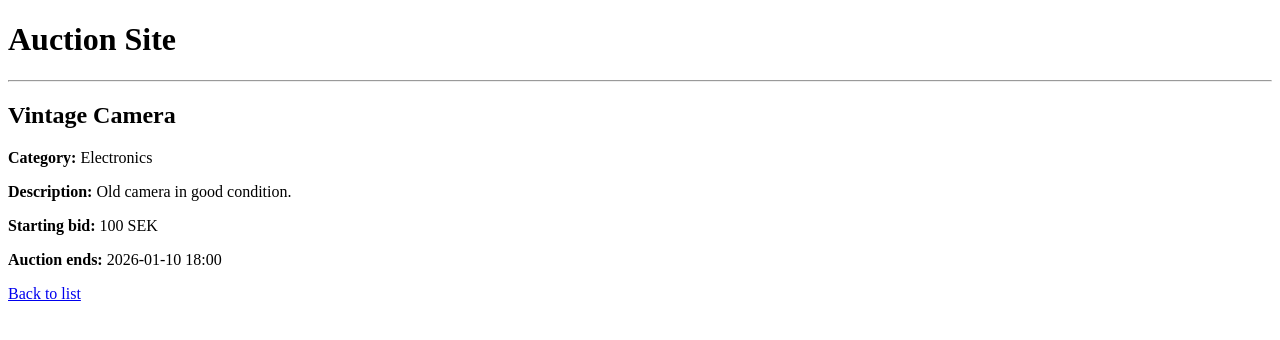
After one commit to Sam-Razavi/auction-site, a Flask app: page /auctions/1 in a window 1280 px wide. The commit adds this page. Shown: the top 340 px of the page. Run offline with Flask 3, Linux system fonts and the light colour scheme.

Commit message:
Add auction detail page

```diff
--- a/app/auctions/routes.py
+++ b/app/auctions/routes.py
@@ -1,23 +1,39 @@
-from flask import render_template
+from flask import render_template, abort
 from app.auctions import auctions_bp
+
+# Dummy data for now (later: SQLite)
+AUCTIONS = [
+    {
+        "id": 1,
+        "title": "Vintage Camera",
+        "category": "Electronics",
+        "description": "Old camera in good condition.",
+        "starting_bid": 100,
+        "end_datetime": "2026-01-10 18:00",
+    },
+    {
+        "id": 2,
+        "title": "Coffee Table",
+        "category": "Home",
+        "description": "Wooden coffee table. Some small scratches.",
+        "starting_bid": 200,
+        "end_datetime": "2026-01-08 12:00",
+    },
+]
 
 @auctions_bp.route("/")
 def auction_list():
-    auctions = [
-        {
-            "id": 1,
-            "title": "Vintage Camera",
-            "category": "Electronics",
-            "starting_bid": 100,
-            "end_datetime": "2026-01-10 18:00",
-        },
-        {
-            "id": 2,
-            "title": "Coffee Table",
-            "category": "Home",
-            "starting_bid": 200,
-            "end_datetime": "2026-01-08 12:00",
-        },
-    ]
+    return render_template("auctions/list.html", auctions=AUCTIONS)
 
-    return render_template("auctions/list.html", auctions=auctions)
+@auctions_bp.route("/auctions/<int:auction_id>")
+def auction_detail(auction_id):
+    auction = None
+    for a in AUCTIONS:
+        if a["id"] == auction_id:
+            auction = a
+            break
+
+    if auction is None:
+        abort(404)
+
+    return render_template("auctions/detail.html", auction=auction)
--- /dev/null
+++ b/app/templates/auctions/detail.html
@@ -0,0 +1,12 @@
+{% extends "base.html" %}
+
+{% block content %}
+<h2>{{ auction.title }}</h2>
+
+<p><strong>Category:</strong> {{ auction.category }}</p>
+<p><strong>Description:</strong> {{ auction.description }}</p>
+<p><strong>Starting bid:</strong> {{ auction.starting_bid }} SEK</p>
+<p><strong>Auction ends:</strong> {{ auction.end_datetime }}</p>
+
+<p><a href="{{ url_for('auctions.auction_list') }}">Back to list</a></p>
+{% endblock %}
--- a/app/templates/auctions/list.html
+++ b/app/templates/auctions/list.html
@@ -12,7 +12,7 @@
                 Category: {{ a.category }}<br>
                 Starting bid: {{ a.starting_bid }} SEK<br>
                 Ends: {{ a.end_datetime }}<br>
-                <a href="/auctions/{{ a.id }}">View auction</a>
+                <a href="{{ url_for('auctions.auction_detail', auction_id=a.id) }}">View auction</a>
             </li>
             <hr>
         {% endfor %}
```
